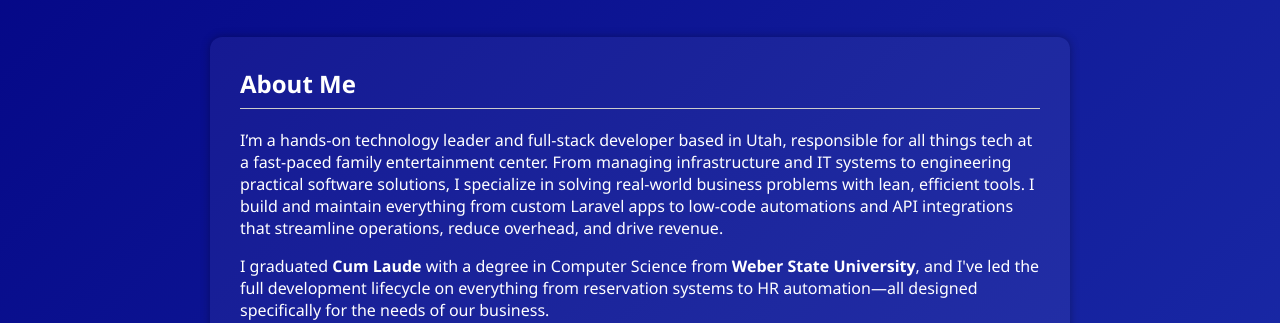
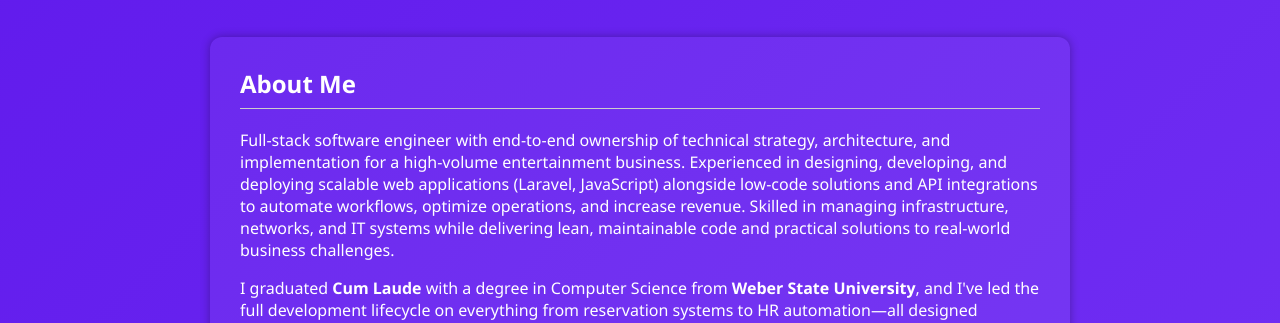
Before and after one commit to starkskrats/starkskrats.github.io, a plain HTML site: page index.html in a window 1280 px wide. Shown: the part 461-784 px from the top of the page. Drawn offline with Linux system fonts and the light colour scheme.

Commit message:
Update index.html

```diff
--- a/index.html
+++ b/index.html
@@ -8,7 +8,7 @@
     body {
       margin: 0;
       font-family: 'Segoe UI', Tahoma, Geneva, Verdana, sans-serif;
-      background: linear-gradient(135deg, navy, royalblue);
+      background: linear-gradient(135deg, #5e17eb, #8c52ff);
       color: #fff;
       display: flex;
       flex-direction: column;
@@ -88,7 +88,7 @@
   <section class="section">
     <h2>About Me</h2>
     <p>
-      I’m a hands-on technology leader and full-stack developer based in Utah, responsible for all things tech at a fast-paced family entertainment center. From managing infrastructure and IT systems to engineering practical software solutions, I specialize in solving real-world business problems with lean, efficient tools. I build and maintain everything from custom Laravel apps to low-code automations and API integrations that streamline operations, reduce overhead, and drive revenue.
+      Full-stack software engineer with end-to-end ownership of technical strategy, architecture, and implementation for a high-volume entertainment business. Experienced in designing, developing, and deploying scalable web applications (Laravel, JavaScript) alongside low-code solutions and API integrations to automate workflows, optimize operations, and increase revenue. Skilled in managing infrastructure, networks, and IT systems while delivering lean, maintainable code and practical solutions to real-world business challenges.
     </p>
     <p>
         I graduated <strong>Cum Laude</strong> with a degree in Computer Science from <strong>Weber State University</strong>, and I've led the full development lifecycle on everything from reservation systems to HR automation—all designed specifically for the needs of our business.
```
